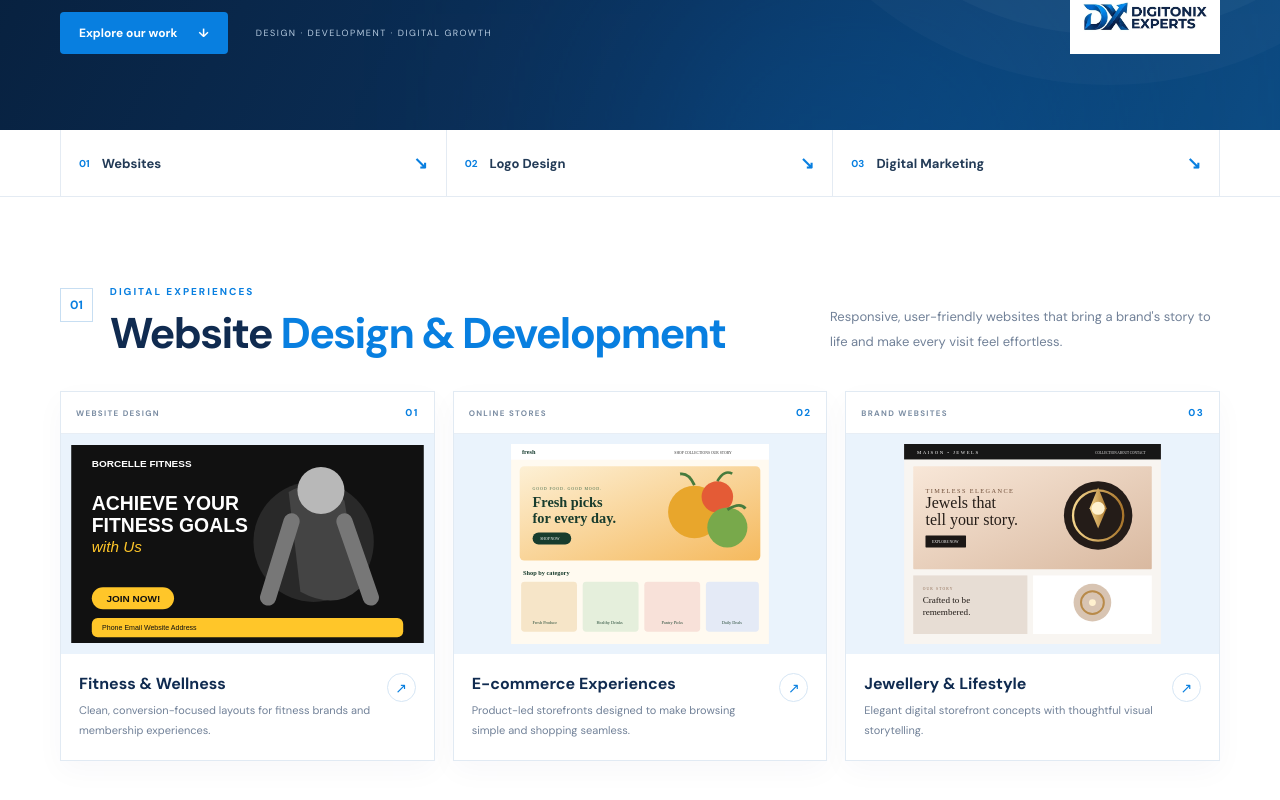
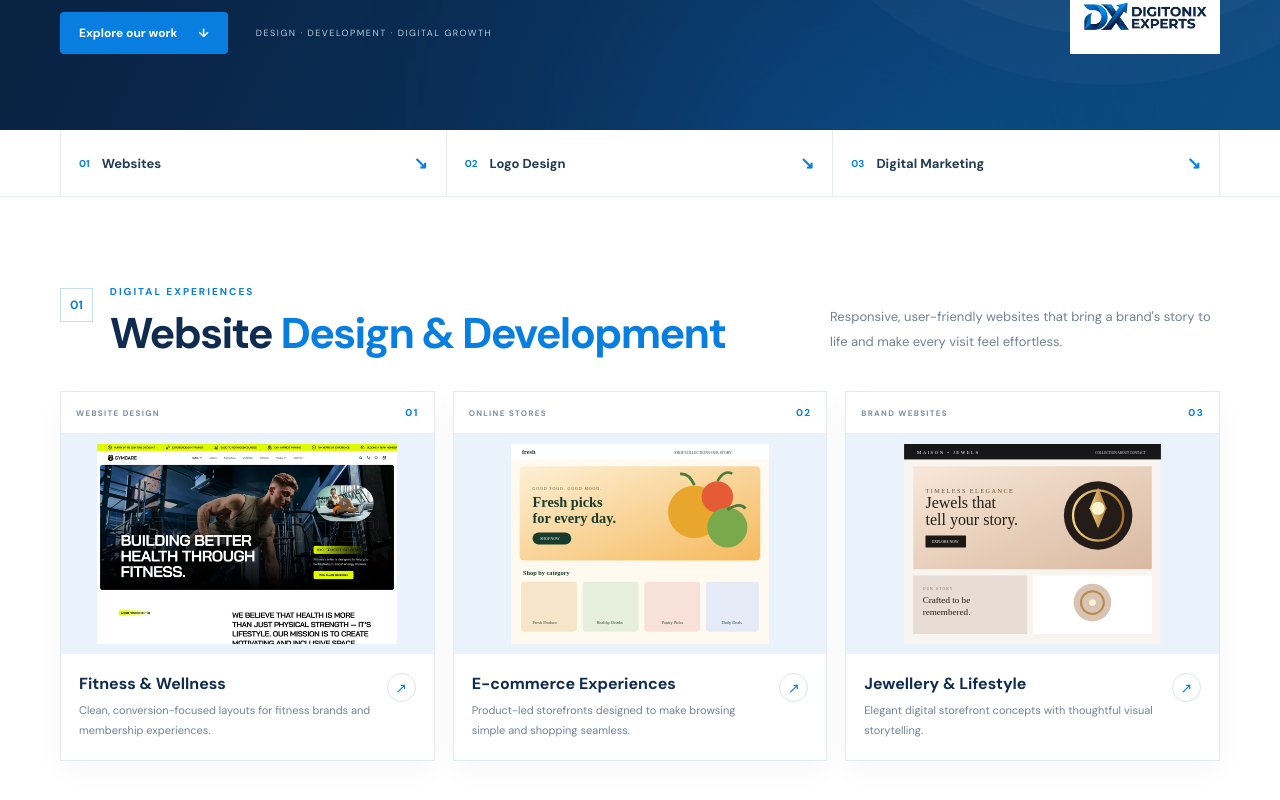
Before and after one commit to digitonixexperts/Digitonix-Experts, a Next.js app: page /portfolio in a window 1280 px wide. Shown: the part 454-1254 px from the top of the page. Built offline with nearby package versions, Linux system fonts and the light colour scheme.

Commit message:
Use original GYMCARE screenshot in Fitness & Wellness portfolio card

```diff
--- a/app/portfolio/page.tsx
+++ b/app/portfolio/page.tsx
@@ -3,7 +3,7 @@
 import SiteHeader from "../components/SiteHeader";
 
 const websiteWork = [
-  { name: "Fitness & Wellness", type: "WEBSITE DESIGN", image: "/portfolio/fitness-website.svg", description: "Clean, conversion-focused layouts for fitness brands and membership experiences." },
+  { name: "Fitness & Wellness", type: "WEBSITE DESIGN", image: "/portfolio/gymcare-fitness.png", description: "Clean, conversion-focused layouts for fitness brands and membership experiences." },
   { name: "E-commerce Experiences", type: "ONLINE STORES", image: "/portfolio/showcase-ecommerce.svg", description: "Product-led storefronts designed to make browsing simple and shopping seamless." },
   { name: "Jewellery & Lifestyle", type: "BRAND WEBSITES", image: "/portfolio/showcase-jewellery.svg", description: "Elegant digital storefront concepts with thoughtful visual storytelling." }
 ];
```
